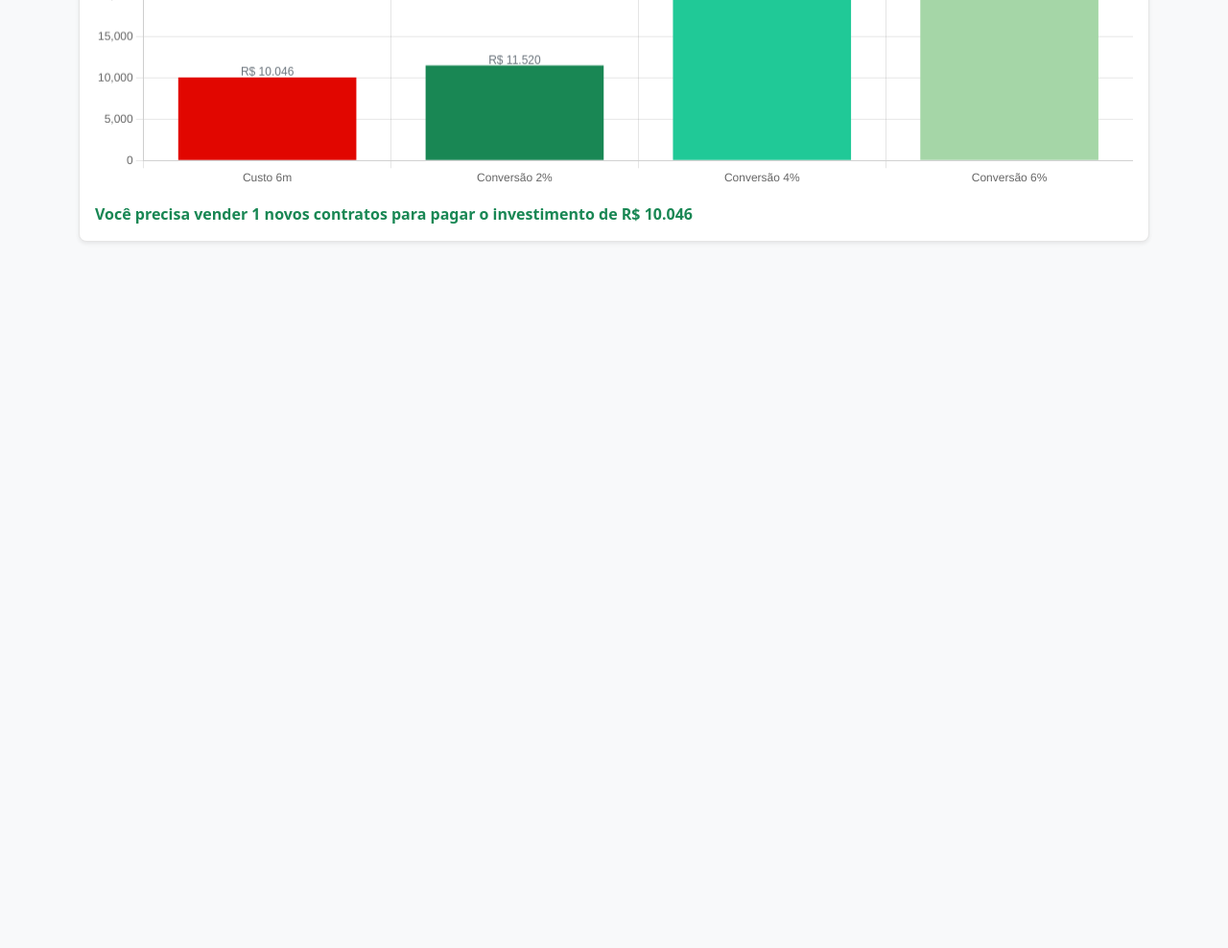
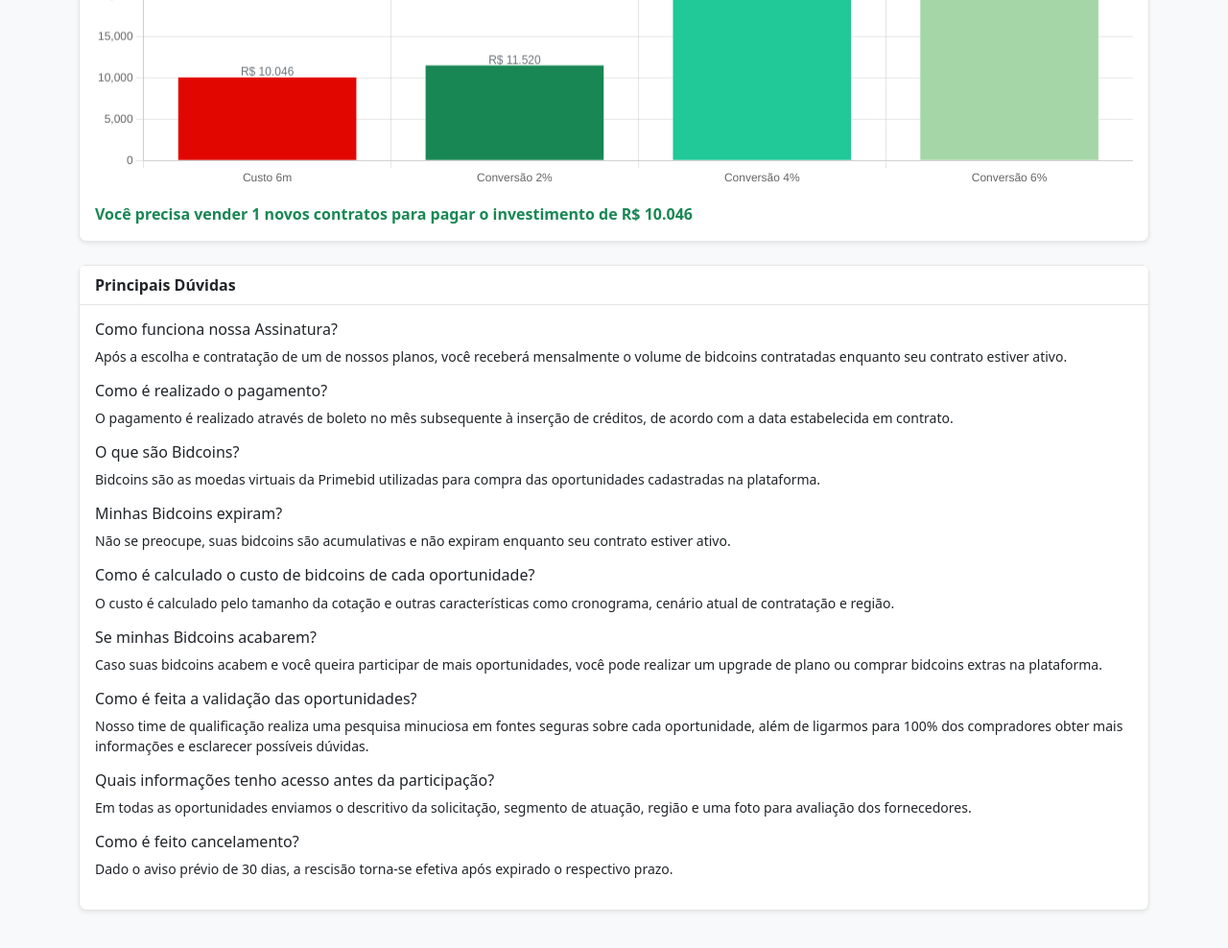
Before and after one commit to lucasdaprime/calculadora-primebid, a plain HTML site: page index.html in a window 1280 px wide. Shown: the part 1037-2025 px from the top of the page at 96% size. Before the commit the page ends 1337 px from the top, so only its background shows below. Drawn offline with nearby package versions, Linux system fonts and the light colour scheme.

Commit message:
Update index.html

```diff
--- a/index.html
+++ b/index.html
@@ -20,6 +20,9 @@
     .coupon-icon { margin-right: 0.3em; }
     .metric-value { font-size: 1.5rem; font-weight: 600; }
     .metric-label { color: #6c757d; }
+    #faqSection .card-body h5 { font-size: 1rem; }
+    #faqSection .card-body p { font-size: 0.875rem; }
+    .toast-container { position: fixed; top:1rem; right:1rem; z-index:1055; }
   </style>
 </head>
 <body>
@@ -95,6 +98,50 @@
           </div>
         </div>
       </div>
+            <div class="col-12 mt-4">
+        <div id="faqSection" class="card shadow-sm">
+          <div class="card-header">Principais Dúvidas</div>
+          <div class="card-body">
+            <div class="mb-3">
+              <h5>Como funciona nossa Assinatura?</h5>
+              <p>Após a escolha e contratação de um de nossos planos, você receberá mensalmente o volume de bidcoins contratadas enquanto seu contrato estiver ativo.</p>
+            </div>
+            <div class="mb-3">
+              <h5>Como é realizado o pagamento?</h5>
+              <p>O pagamento é realizado através de boleto no mês subsequente à inserção de créditos, de acordo com a data estabelecida em contrato.</p>
+            </div>
+            <div class="mb-3">
+              <h5>O que são Bidcoins?</h5>
+              <p>Bidcoins são as moedas virtuais da Primebid utilizadas para compra das oportunidades cadastradas na plataforma.</p>
+            </div>
+            <div class="mb-3">
+              <h5>Minhas Bidcoins expiram?</h5>
+              <p>Não se preocupe, suas bidcoins são acumulativas e não expiram enquanto seu contrato estiver ativo.</p>
+            </div>
+            <div class="mb-3">
+              <h5>Como é calculado o custo de bidcoins de cada oportunidade?</h5>
+              <p>O custo é calculado pelo tamanho da cotação e outras características como cronograma, cenário atual de contratação e região.</p>
+            </div>
+            <div class="mb-3">
+              <h5>Se minhas Bidcoins acabarem?</h5>
+              <p>Caso suas bidcoins acabem e você queira participar de mais oportunidades, você pode realizar um upgrade de plano ou comprar bidcoins extras na plataforma.</p>
+            </div>
+            <div class="mb-3">
+              <h5>Como é feita a validação das oportunidades?</h5>
+              <p>Nosso time de qualificação realiza uma pesquisa minuciosa em fontes seguras sobre cada oportunidade, além de ligarmos para 100% dos compradores obter mais informações e esclarecer possíveis dúvidas.</p>
+            </div>
+            <div class="mb-3">
+              <h5>Quais informações tenho acesso antes da participação?</h5>
+              <p>Em todas as oportunidades enviamos o descritivo da solicitação, segmento de atuação, região e uma foto para avaliação dos fornecedores.</p>
+            </div>
+            <div class="mb-3">
+              <h5>Como é feito cancelamento?</h5>
+              <p>Dado o aviso prévio de 30 dias, a rescisão torna-se efetiva após expirado o respectivo prazo.</p>
+            </div>
+          </div>
+        </div>
+      </div>
+
     </div>
   </div>
   <script src="https://code.jquery.com/jquery-3.6.0.min.js"></script>
```
